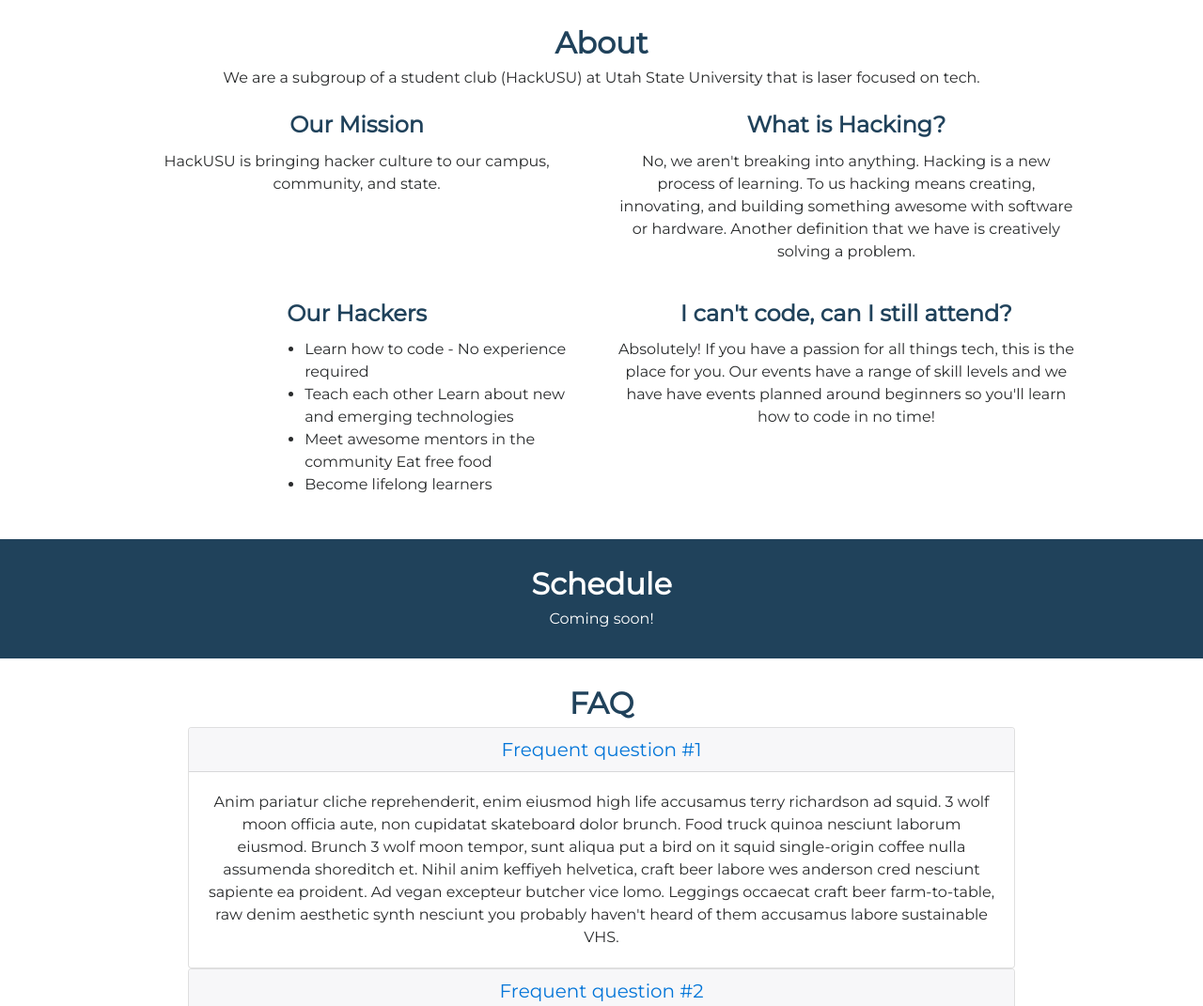
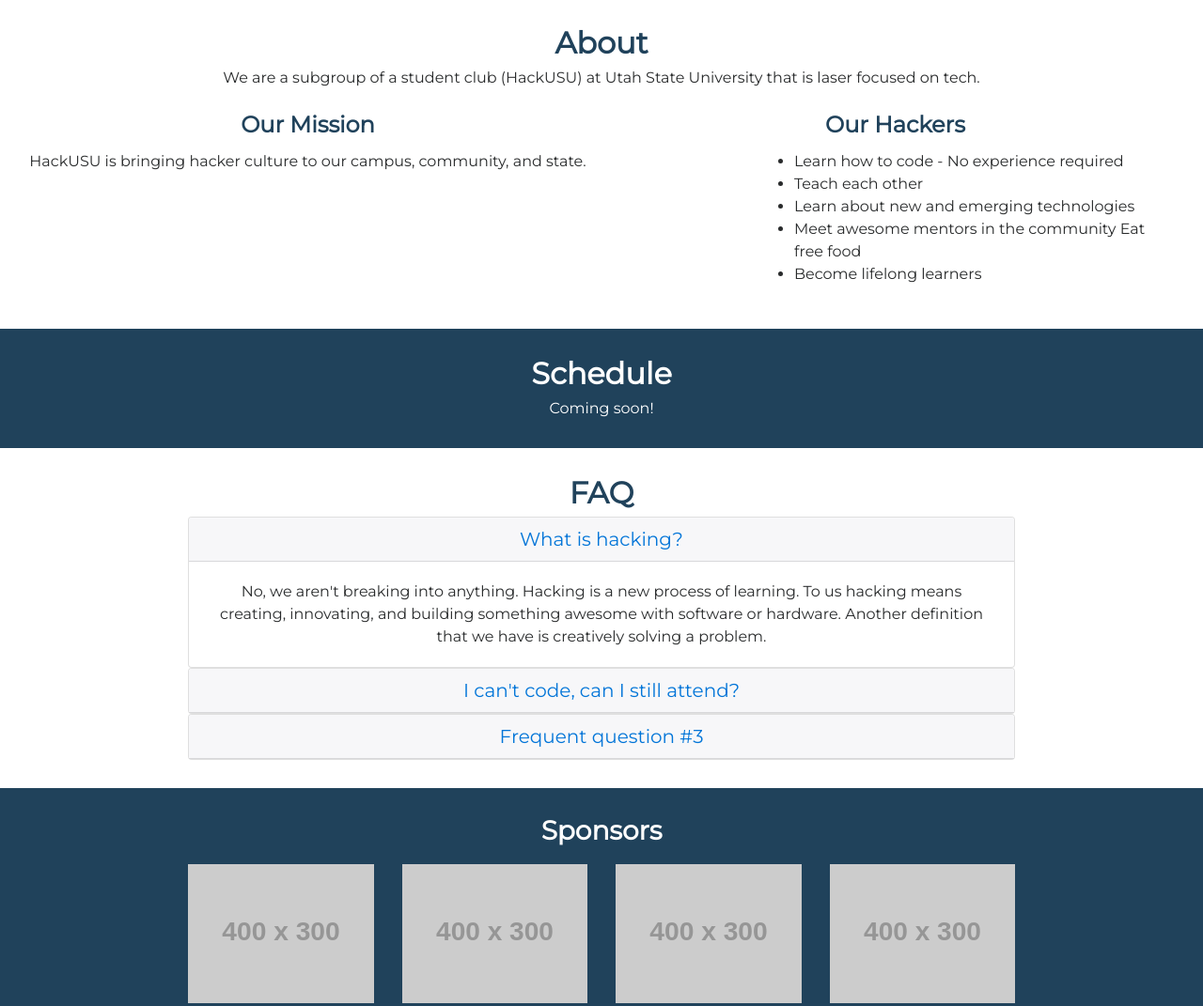
Before and after one commit to hackUSU/hackathon, a website built with webpack: page index.html in a window 1280 px wide. Shown: the part 702-1773 px from the top of the page at 94% size. Built offline with nearby package versions, Linux system fonts and the light colour scheme; placeholder pictures from the web are drawn by us; a script that the page names is missing.

Commit message:
Move questions from about to faq.

```diff
--- a/index.html
+++ b/index.html
@@ -54,30 +54,19 @@
     <h2 class="blue">About</h2>
      <p class="text-center">We are a subgroup of a student club (HackUSU) at Utah State University that is laser focused on tech.</p>
     <div class="row text-center">
-      <div class="col-sm-1"></div>
-      <div class="col-sm-5">
+      <div class="col-sm-6">
         <h4 class="blue">Our Mission</h4>
         <p>HackUSU is bringing hacker culture to our campus, community, and state.</p>
       </div>
-      <div class="col-sm-5">
-        <h4 class="blue">What is Hacking?</h4>
-        <p>No, we aren't breaking into anything. Hacking is a new process of learning. To us hacking means creating, innovating, and building something awesome with software or hardware. Another definition that we have is creatively solving a problem.</p>
-      </div>
-    </div>
-    <div class="row text-center">
-      <div class="col-sm-1"></div>
-      <div class="col-sm-5">
+      <div class="col-sm-6">
         <h4 class="blue">Our Hackers</h4>
         <ul>
           <li>Learn how to code - No experience required</li>
-          <li>Teach each other Learn about new and emerging technologies</li>
+          <li>Teach each other </li>
+          <li>Learn about new and emerging technologies</li>
           <li>Meet awesome mentors in the community Eat free food </li>
           <li>Become lifelong learners</li>
         </ul>
-      </div>
-      <div class="col-sm-5">
-        <h4 class="blue">I can't code, can I still attend?</h4>
-        <p>Absolutely! If you have a passion for all things tech, this is the place for you. Our events have a range of skill levels and we have have events planned around beginners so you'll learn how to code in no time!</p>
       </div>
     </div>
   </div>
@@ -99,13 +88,13 @@
         <div class="card-header" role="tab" id="headingOne">
           <h5 class="mb-0">
             <a class="collapsed" data-toggle="collapse" data-parent="#accordion" href="#collapseOne" aria-expanded="false" aria-controls="collapseOne">
-              Frequent question #1
+              What is hacking?
             </a>
           </h5>
         </div>
         <div id="collapseOne" class="collapse show" role="tabpanel" aria-labelledby="headingOne">
           <div class="card-block">
-            Anim pariatur cliche reprehenderit, enim eiusmod high life accusamus terry richardson ad squid. 3 wolf moon officia aute, non cupidatat skateboard dolor brunch. Food truck quinoa nesciunt laborum eiusmod. Brunch 3 wolf moon tempor, sunt aliqua put a bird on it squid single-origin coffee nulla assumenda shoreditch et. Nihil anim keffiyeh helvetica, craft beer labore wes anderson cred nesciunt sapiente ea proident. Ad vegan excepteur butcher vice lomo. Leggings occaecat craft beer farm-to-table, raw denim aesthetic synth nesciunt you probably haven't heard of them accusamus labore sustainable VHS.
+              No, we aren't breaking into anything. Hacking is a new process of learning. To us hacking means creating, innovating, and building something awesome with software or hardware. Another definition that we have is creatively solving a problem.
           </div>
         </div>
       </div>
@@ -113,13 +102,13 @@
         <div class="card-header" role="tab" id="headingTwo">
           <h5 class="mb-0">
             <a class="collapsed" data-toggle="collapse" data-parent="#accordion" href="#collapseTwo" aria-expanded="false" aria-controls="collapseTwo">
-              Frequent question #2
+              I can't code, can I still attend?
             </a>
           </h5>
         </div>
         <div id="collapseTwo" class="collapse" role="tabpanel" aria-labelledby="headingTwo">
           <div class="card-block">
-            Anim pariatur cliche reprehenderit, enim eiusmod high life accusamus terry richardson ad squid. 3 wolf moon officia aute, non cupidatat skateboard dolor brunch. Food truck quinoa nesciunt laborum eiusmod. Brunch 3 wolf moon tempor, sunt aliqua put a bird on it squid single-origin coffee nulla assumenda shoreditch et. Nihil anim keffiyeh helvetica, craft beer labore wes anderson cred nesciunt sapiente ea proident. Ad vegan excepteur butcher vice lomo. Leggings occaecat craft beer farm-to-table, raw denim aesthetic synth nesciunt you probably haven't heard of them accusamus labore sustainable VHS.
+              Absolutely! If you have a passion for all things tech, this is the place for you. Our events have a range of skill levels and we have have events planned around beginners so you'll learn how to code in no time!
           </div>
         </div>
       </div>
```
